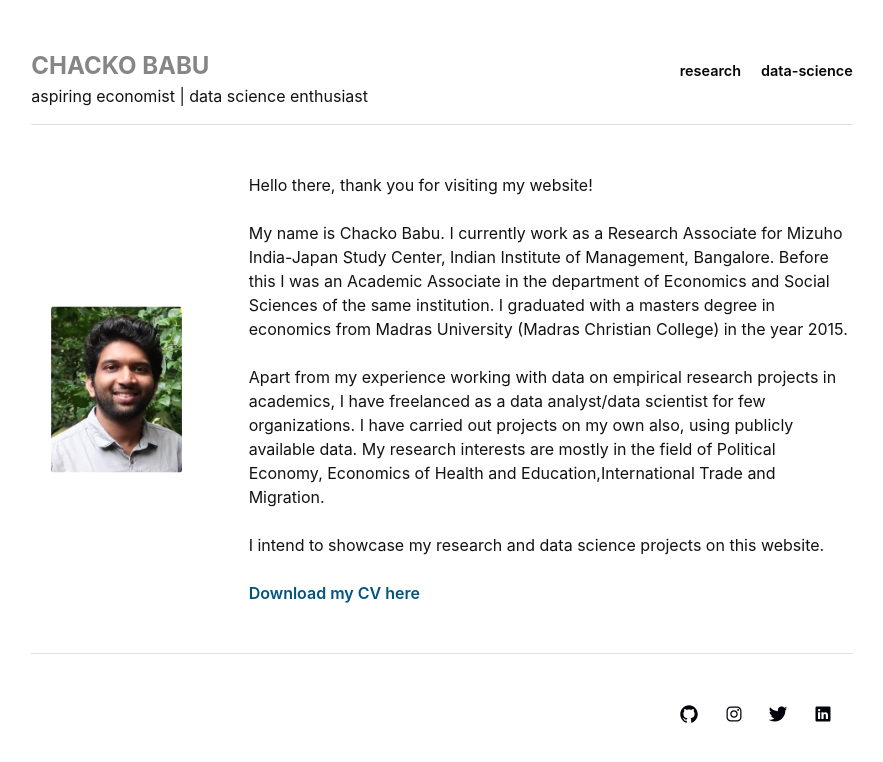
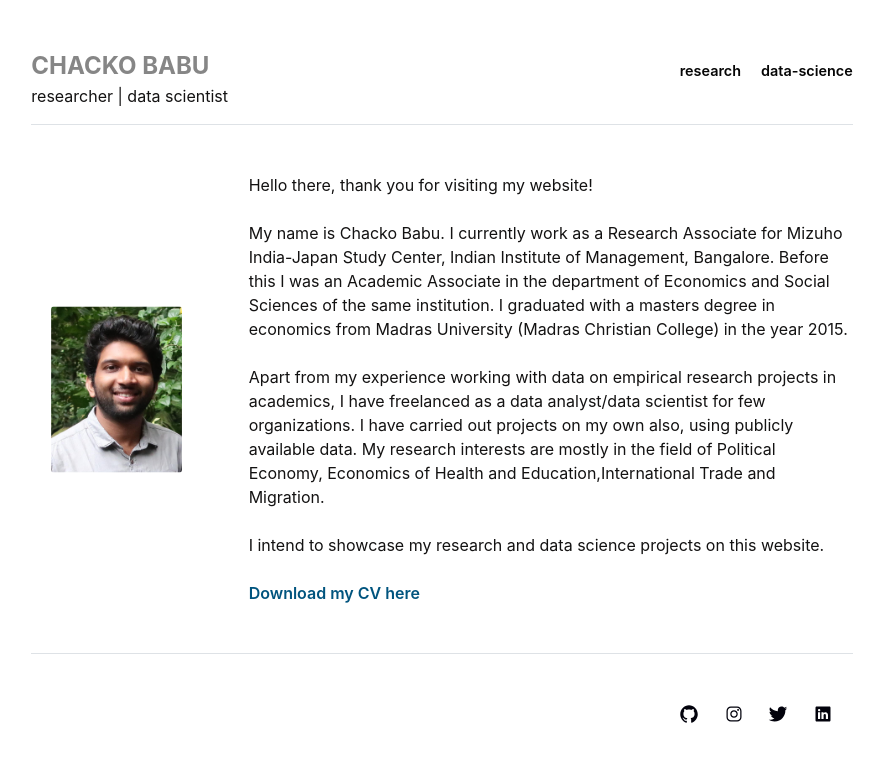
Before and after one commit to chackobabu/chackobabu.github.io, a Jekyll site: the page built from index.html, in a window 1280 px wide. Shown: the top 762 px of the page, without its empty margins (198-1081 px from the left). Built offline with Jekyll 4.4.1, drawn with Linux system fonts in a browser that asks for light colours; comment, search, counter and statistics services are not loaded.

Commit message:
Update _config.yml

```diff
--- a/_config.yml
+++ b/_config.yml
@@ -3,7 +3,7 @@
 url: "https://chackobabu.github.io/"
 # baseurl: ""
 title: "CHACKO BABU"
-description: "aspiring economist | data science enthusiast"
+description: "researcher | data scientist"
 email: "chacko.babu@protonmail.com"
 theme: jekyll-theme-minimal
 port: 2233
```
